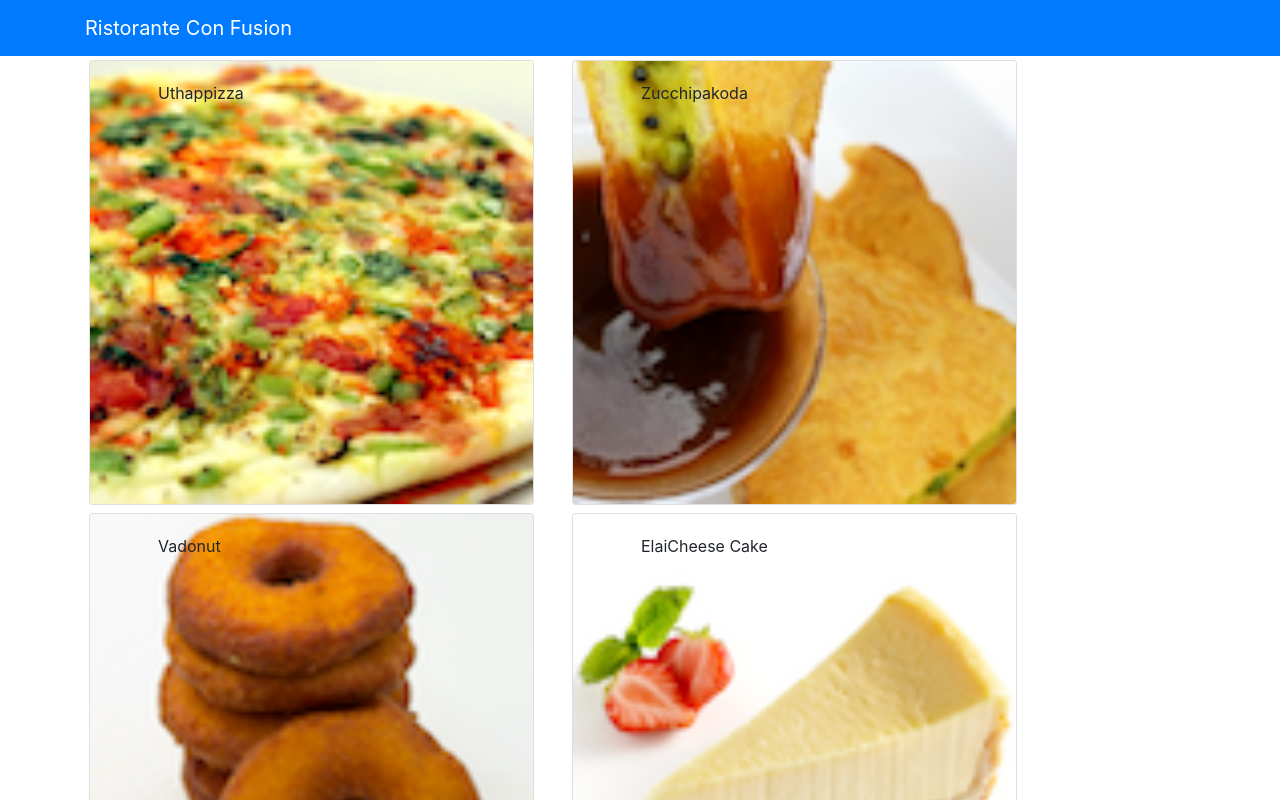
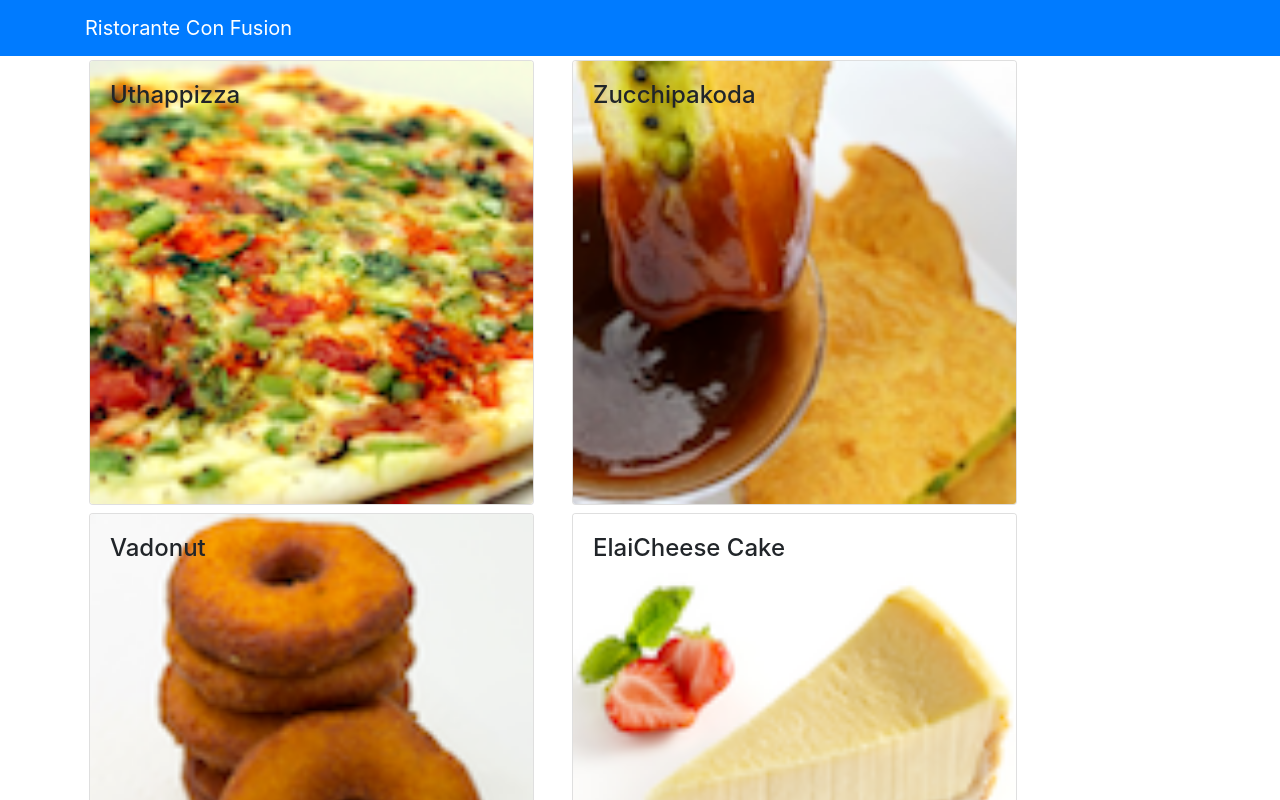
Before and after one commit to MubbashirAli35/Ristorante-Con-Fusion-Website, a React (Create React App) app: page / in a window 1280 px wide. Shown: the top 800 px of the page. Built offline with nearby package versions, Linux system fonts and the light colour scheme.

Commit message:
Presentational and Container Components

```diff
--- a/src/App.js
+++ b/src/App.js
@@ -1,29 +1,12 @@
 import React, { Component } from 'react';
-import logo from './logo.svg';
-import { Navbar, NavbarBrand } from 'reactstrap';
-import Menu from './components/MenuComponent';
-import { DISHES } from './shared/dishes';
+import Main from './components/MainComponent';
 
 class App extends Component {
-  constructor(props) {
-    super(props);
-
-    this.state = {
-      dishes: DISHES
-    }
-  }
 
   render() {
     return (
-      <div className="App">
-        <Navbar dark color="primary">
-          <div className="container">
-            <NavbarBrand href="/">
-              Ristorante Con Fusion
-            </NavbarBrand>
-          </div>
-        </Navbar>
-        <Menu dishes={this.state.dishes} />
+      <div>
+        <Main />
       </div>
     );
   }
--- a/src/components/DishDetailComponent.js
+++ b/src/components/DishDetailComponent.js
@@ -13,7 +13,7 @@ class DishDetail extends Component {
                     <Card>
                         <CardImg width="100%" src={dish.image} alt={dish.name}/>
                             <CardBody>
-                                <CardTitle>{dish.name}</CardTitle>
+                                <CardTitle><h4>{dish.name}</h4></CardTitle>
                                 <CardText>{dish.description}</CardText>
                             </CardBody>
                     </Card>
@@ -31,7 +31,7 @@ class DishDetail extends Component {
             return(
                 <li key={comment.id}>
                     <p>{comment.comment}</p>
-                    <p>--{comment.author}, {new Intl.DateTimeFormat('en-US', {year: 'numeric', month: 'long',
+                    <p>--{comment.author}, {new Intl.DateTimeFormat('en-US', {year: 'numeric', month: 'short',
                     day: '2-digit'}).format(new Date(comment.date))}</p>
                 </li>
             );
@@ -51,11 +51,13 @@ class DishDetail extends Component {
     render() {
         if(this.props.dish != null) {
             return(
-                <div className="row">
-                    <div className="col-12 col-md-5 m-1">
-                        {this.renderDishDetail(this.props.dish)}
+                <div className="container">
+                    <div className="row">
+                        <div className="col-12 col-md-5 m-1">
+                            {this.renderDishDetail(this.props.dish)}
+                        </div>
+                        {this.renderComments(this.props.dish.comments)}
                     </div>
-                    {this.renderComments(this.props.dish.comments)}
                 </div>
             );
         } else {
--- /dev/null
+++ b/src/components/MainComponent.js
@@ -0,0 +1,41 @@
+import React, { Component } from 'react';
+import { Navbar, NavbarBrand } from 'reactstrap';
+import Menu from './MenuComponent';
+import DishDetail from './DishDetailComponent';
+import { DISHES } from '../shared/dishes';
+
+class Main extends Component {
+  constructor(props) {
+    super(props);
+
+    this.state = {
+      dishes: DISHES,
+      selectedDish: null
+    }
+  }
+
+  onDishSelect(dishId) {
+    this.setState({ selectedDish: dishId });
+}
+
+  render() {
+    return (
+      <div className="App">
+        <Navbar dark color="primary">
+          <div className="container">
+            <NavbarBrand href="/">
+              Ristorante Con Fusion
+            </NavbarBrand>
+          </div>
+        </Navbar>
+        <Menu dishes={this.state.dishes}
+            onClick={(dishId) => this.onDishSelect(dishId)} />
+        <div className="row">
+            <DishDetail dish={this.state.dishes.filter((dish) => dish.id === this.state.selectedDish)[0]} />
+        </div>
+      </div>
+    );
+  }
+}
+
+export default Main;
--- a/src/components/MenuComponent.js
+++ b/src/components/MenuComponent.js
@@ -6,14 +6,6 @@ class Menu extends Component {
 
     constructor(props) {
         super(props);
-
-        this.state = {
-            selectedDish: null
-        }
-    }
-
-    onDishSelect(dish) {
-        this.setState({ selectedDish: dish });
     }
 
     /* renderDish(dish) {
@@ -39,10 +31,10 @@ class Menu extends Component {
         const menu = this.props.dishes.map((dish) => {
             return(
                 <div key={dish.id} className="col-12 col-md-5 m-1">
-                    <Card onClick={()=> this.onDishSelect(dish)}>
+                    <Card onClick={() => this.props.onClick(dish.id)}>
                         <CardImg width="100%" src={dish.image} alt={dish.name}/>
-                        <CardImgOverlay className="ml-5">
-                            <CardTitle>{dish.name}</CardTitle>
+                        <CardImgOverlay>
+                            <CardTitle><h4>{dish.name}</h4></CardTitle>
                         </CardImgOverlay>
                     </Card>
                 </div>
@@ -54,7 +46,6 @@ class Menu extends Component {
                 <div className="row">
                     {menu}
                 </div>
-                <DishDetail dish={this.state.selectedDish} />
             </div>
         );
     }
```
